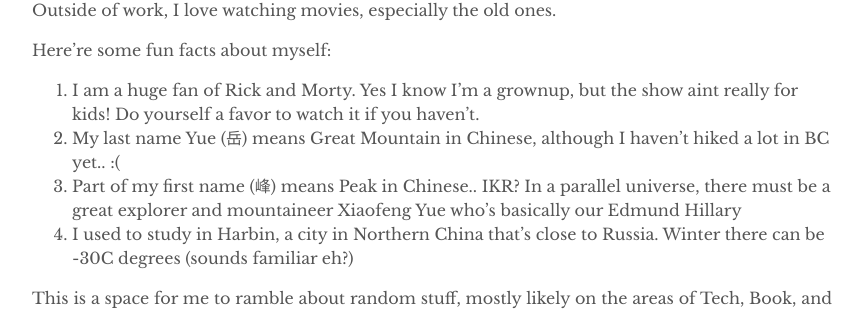
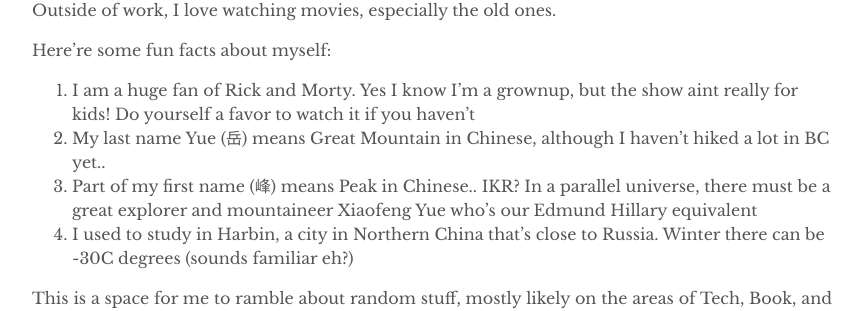
Before and after one commit to yuexiaofeng/yuexiaofeng.github.io, a Jekyll site: the page built from about.md, in a window 1280 px wide. Shown: the part 755-1066 px from the top of the page, without its empty margins (208-1072 px from the left). Built offline with Jekyll 4.4.1, drawn with Linux system fonts in a browser that asks for light colours.

Commit message:
Tweaked about me

```diff
--- a/about.md
+++ b/about.md
@@ -16,9 +16,9 @@ Outside of work, I love watching movies, especially the old ones.
 
 Here're some fun facts about myself:
 
-1. I am a huge fan of Rick and Morty. Yes I know I'm a grownup, but the show aint really for kids! Do yourself a favor to watch it if you haven't.
-2. My last name Yue (岳) means Great Mountain in Chinese, although I haven't hiked a lot in BC yet.. :(
-3. Part of my first name (峰) means Peak in Chinese.. IKR? In a parallel universe, there must be a great explorer and mountaineer Xiaofeng Yue who's basically our Edmund Hillary
+1. I am a huge fan of Rick and Morty. Yes I know I'm a grownup, but the show aint really for kids! Do yourself a favor to watch it if you haven't
+2. My last name Yue (岳) means Great Mountain in Chinese, although I haven't hiked a lot in BC yet..
+3. Part of my first name (峰) means Peak in Chinese.. IKR? In a parallel universe, there must be a great explorer and mountaineer Xiaofeng Yue who's our Edmund Hillary equivalent
 4. I used to study in Harbin, a city in Northern China that's close to Russia. Winter there can be -30C degrees (sounds familiar eh?)
 
 This is a space for me to ramble about random stuff, mostly likely on the areas of Tech, Book, and Movie, etc (Should be available for filtering by Tags). I'll refrain from talking about politics of any kind, in case I need to run for PM one day. :)
```
Also changed, not shown: _posts/2021-02-18-first-post-migrated.md (+1 -1 lines).
